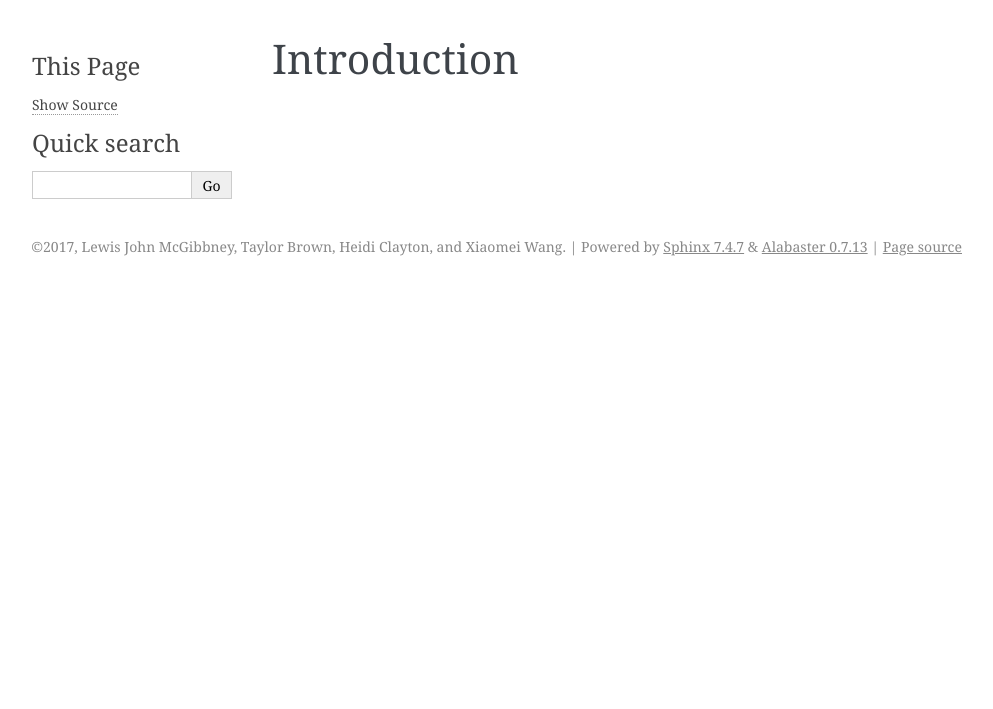
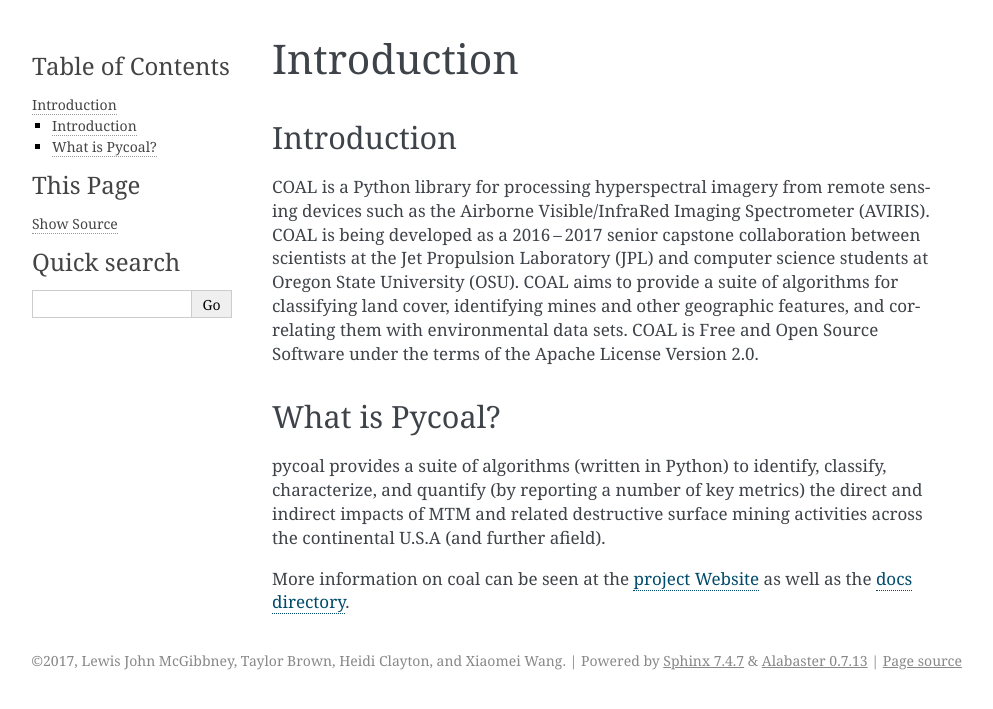
Before and after one commit to capstone-coal/pycoal, a Sphinx documentation site: the page built from docs/source/introduction.rst, in a window 1280 px wide. Shown: the top 709 px of the page, without its empty margins (148-1141 px from the left). Built offline with Sphinx 7.4.7, drawn with Linux system fonts in a browser that asks for light colours.

```diff
--- a/docs/source/environmental_correlation.rst
+++ b/docs/source/environmental_correlation.rst
@@ -15,5 +15,5 @@
 pycoal environmental correlation API
 ************************************
 
-.. autoclass:: ecor.ECOR
+.. autoclass:: ecor.EnvironmentalCorrelation
     :members:
--- a/docs/source/introduction.rst
+++ b/docs/source/introduction.rst
@@ -14,3 +14,15 @@
 
 Introduction
 ************
+
+============
+Introduction
+============
+COAL is a Python library for processing hyperspectral imagery from remote sensing devices such as the Airborne Visible/InfraRed Imaging Spectrometer (AVIRIS). COAL is being developed as a 2016 – 2017 senior capstone collaboration between scientists at the Jet Propulsion Laboratory (JPL) and computer science students at Oregon State University (OSU). COAL aims to provide a suite of algorithms for classifying land cover, identifying mines and other geographic features, and correlating them with environmental data sets. COAL is Free and Open Source Software under the terms of the Apache License Version 2.0.
+
+================
+What is Pycoal?
+================
+pycoal provides a suite of algorithms (written in Python) to identify, classify, characterize, and quantify (by reporting a number of key metrics) the direct and indirect impacts of MTM and related destructive surface mining activities across the continental U.S.A (and further afield).
+
+More information on coal can be seen at the `project Website <https://capstone-coal.github.io/>`_ as well as the `docs directory <https://github.com/capstone-coal/pycoal/tree/master/docs>`_.
--- a/docs/source/mineral_classification.rst
+++ b/docs/source/mineral_classification.rst
@@ -15,5 +15,5 @@
 pycoal mineral classification API
 *********************************
 
-.. autoclass:: mineral.CLASSIFY
+.. autoclass:: mineral.MineralClassification
     :members:
--- a/docs/source/mining_classification.rst
+++ b/docs/source/mining_classification.rst
@@ -15,5 +15,5 @@
 pycoal mining classification API
 ********************************
 
-.. autoclass:: mining.CLASSIFY
+.. autoclass:: mining.MiningClassification
     :members:
--- a/docs/source/quickstart.rst
+++ b/docs/source/quickstart.rst
@@ -14,3 +14,5 @@
 
 pycoal quickstart
 *****************
+
+In the `examples directory <https://github.com/capstone-coal/pycoal/tree/master/examples>`_ you can find several Jupyter notebooks with specific applications of coal. You can launch a cloud Jupyter server using binder to edit the notebooks without installing anything. `Try it out <http://mybinder.org/repo/capstone-coal/pycoal>`_!
```
